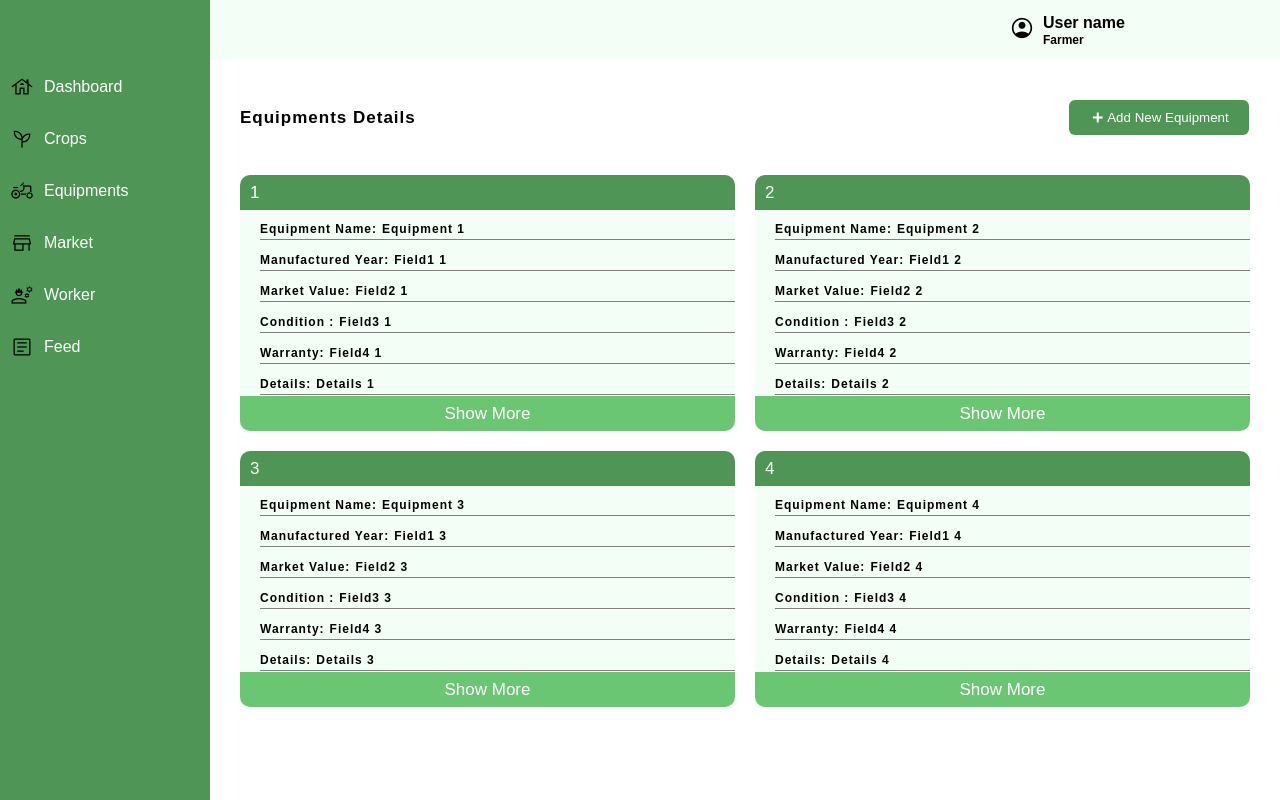
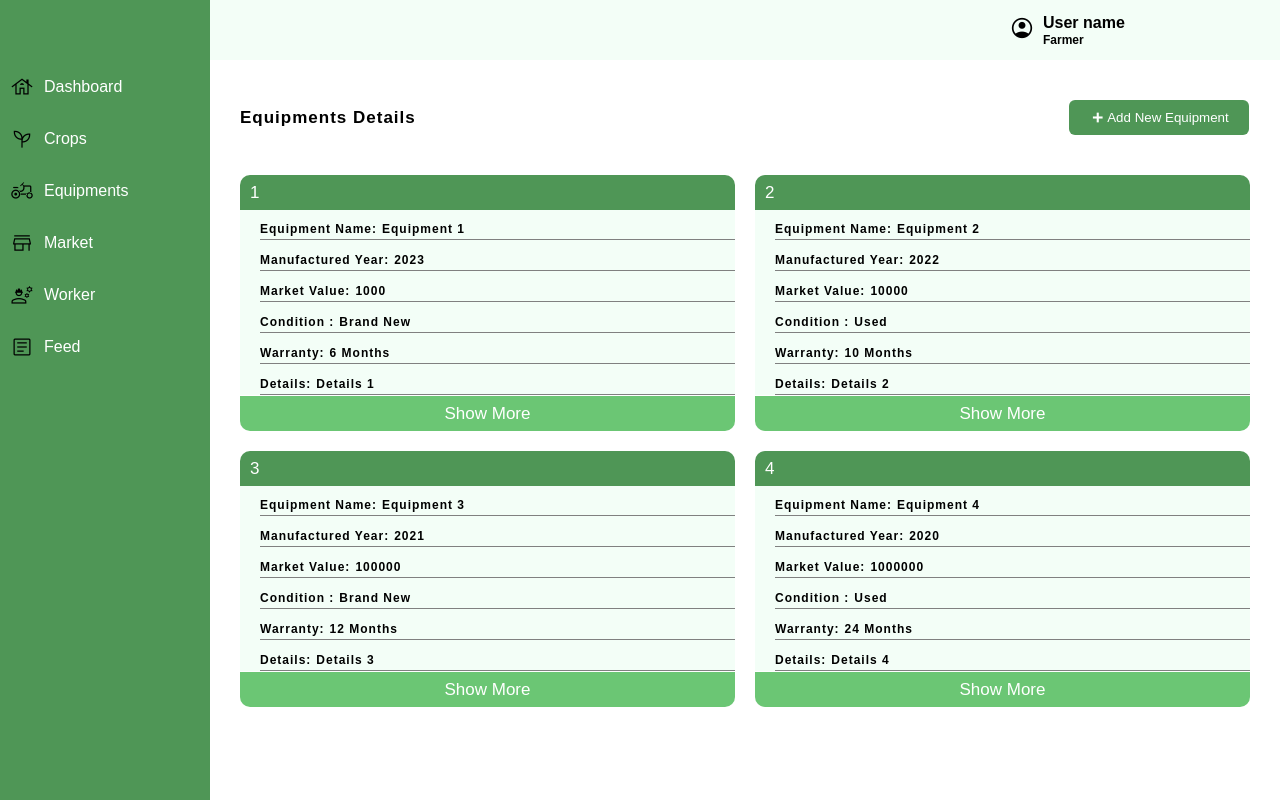
Before and after one commit to PunMahesh/AIMS, a Django app: page /equipments in a window 1280 px wide. Run offline with Django 4.2, Linux system fonts and the light colour scheme.

Commit message:
fix equipment dummy data

```diff
--- a/aims/settings.py
+++ b/aims/settings.py
@@ -85,7 +85,7 @@ DATABASES = {
         'HOST':'localhost',
         'PORT':'3306',
         'USER':'root',
-        'PASSWORD':'rootpass',
+        'PASSWORD':'',
     }
 }
 
--- a/equipments/views.py
+++ b/equipments/views.py
@@ -5,10 +5,10 @@ def equipments(request):
     # Fetch Equipments information from database and pass it in the context. The format should be as follows:
     context = {
         "equipments": [
-            {"name": "Equipment 1", "field1": "Field1 1", "field2": "Field2 1", "field3": "Field3 1", "field4": "Field4 1", "details": "Details 1"},
-            {"name": "Equipment 2", "field1": "Field1 2", "field2": "Field2 2", "field3": "Field3 2", "field4": "Field4 2", "details": "Details 2"},
-            {"name": "Equipment 3", "field1": "Field1 3", "field2": "Field2 3", "field3": "Field3 3", "field4": "Field4 3", "details": "Details 3"},
-            {"name": "Equipment 4", "field1": "Field1 4", "field2": "Field2 4", "field3": "Field3 4", "field4": "Field4 4", "details": "Details 4"},
+            {"name": "Equipment 1", "mfy": "2023", "market_value": "1000", "condition": "Brand New", "warranty": "6 Months", "details": "Details 1"},
+            {"name": "Equipment 2", "mfy": "2022", "market_value": "10000", "condition": "Used", "warranty": "10 Months", "details": "Details 2"},
+            {"name": "Equipment 3", "mfy": "2021", "market_value": "100000", "condition": "Brand New", "warranty": "12 Months", "details": "Details 3"},
+            {"name": "Equipment 4", "mfy": "2020", "market_value": "1000000", "condition": "Used", "warranty": "24 Months", "details": "Details 4"},
         ]
     }
 
--- a/templates/equipments.html
+++ b/templates/equipments.html
@@ -45,7 +45,7 @@
                                 <span>Manufactured Year: </span>
                             </div>
                             <div class="bot item-value">
-                                <span>{{ equipment.field1 }}</span>
+                                <span>{{ equipment.mfy }}</span>
                             </div>
                         </div>
                         <div class="equipment-card-body-item">
@@ -53,7 +53,7 @@
                                 <span>Market Value: </span>
                             </div>
                             <div class="bot item-value">
-                                <span>{{ equipment.field2 }}</span>
+                                <span>{{ equipment.market_value }}</span>
                             </div>
                         </div>
                         <div class="equipment-card-body-item">
@@ -61,7 +61,7 @@
                                 <span>Condition : </span>
                             </div>
                             <div class="bot item-value">
-                                <span>{{ equipment.field3 }}</span>
+                                <span>{{ equipment.condition }}</span>
                             </div>
                         </div>
                         <div class="equipment-card-body-item">
@@ -69,7 +69,7 @@
                                 <span>Warranty: </span>
                             </div>
                             <div class="bot item-value">
-                                <span>{{ equipment.field4 }}</span>
+                                <span>{{ equipment.warranty }}</span>
                             </div>
                         </div>
                         <div class="equipment-card-body-item">
```
